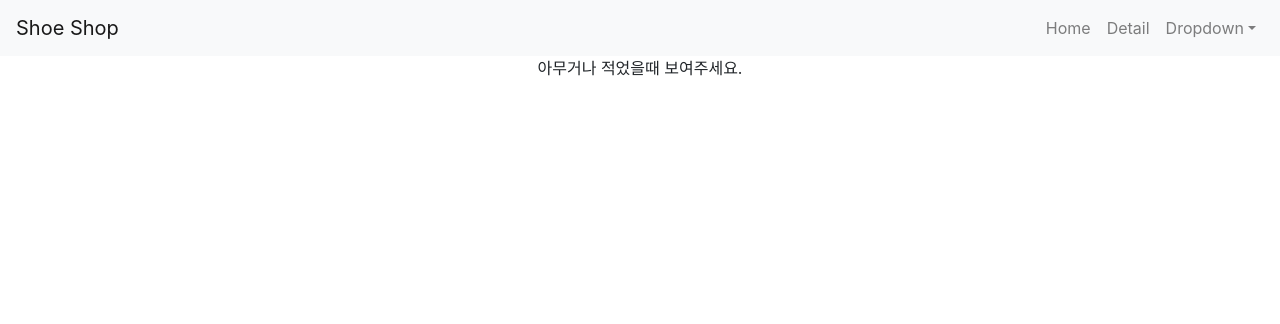
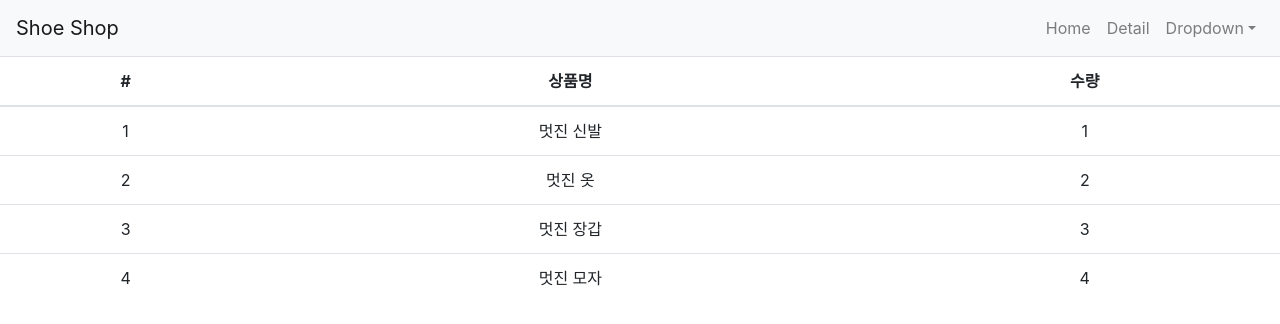
Before and after one commit to DoGeol/react_study, a React (Create React App) app in the folder shop/: page /cart in a window 1280 px wide. Shown: the top 324 px of the page. Built offline with nearby package versions, Linux system fonts and the light colour scheme.

Commit message:
[Feat] Update Redux - 01
- package.json : redux, react-redux 추가
- 기본 사용 방법 추가

```diff
--- a/shop/package.json
+++ b/shop/package.json
@@ -11,8 +11,10 @@
     "react": "^17.0.1",
     "react-bootstrap": "^1.4.0",
     "react-dom": "^17.0.1",
+    "react-redux": "^7.2.2",
     "react-router-dom": "^5.2.0",
     "react-scripts": "4.0.1",
+    "redux": "^4.0.5",
     "styled-components": "^5.2.1",
     "web-vitals": "^0.2.4"
   },
--- a/shop/src/App.js
+++ b/shop/src/App.js
@@ -5,6 +5,7 @@ import Data from './data.js';
 import Detail from './Detail';
 import {Link, Route, Switch} from 'react-router-dom';
 import Axios from 'axios';
+import Cart from "./Cart";
 
 export let stockContext = React.createContext();
 
@@ -74,6 +75,9 @@ function App() {
                         <Detail shoes={shoes} stock={stock} setStock={setStock}/>
                     </stockContext.Provider>
                 </Route>
+                <Route path="/cart">
+                    <Cart/>
+                </Route>
                 <Route path="/:id">
                     <div>아무거나 적었을때 보여주세요.</div>
                 </Route>
--- /dev/null
+++ b/shop/src/Cart.js
@@ -0,0 +1,42 @@
+import React from 'react';
+import {Table} from 'react-bootstrap';
+import {connect} from "react-redux";
+
+function Cart(props) {
+    return (
+        <div>
+            <Table responsive="md">
+                <thead>
+                <tr>
+                    <th>#</th>
+                    <th>상품명</th>
+                    <th>수량</th>
+                </tr>
+                </thead>
+                <tbody>
+                {
+                    props.state.map((val, idx) => {
+                        return (
+                            <tr key={idx}>
+                                <td>{val.id + 1}</td>
+                                <td>{val.name}</td>
+                                <td>{val.quantity}</td>
+                            </tr>
+                        )
+                    })
+                }
+                </tbody>
+            </Table>
+        </div>
+    )
+}
+
+function getState(state) {
+    return {
+        state: state
+    }
+}
+
+export default connect(getState)(Cart);
+
+// export default Cart;
--- a/shop/src/index.js
+++ b/shop/src/index.js
@@ -5,11 +5,22 @@ import App from './App';
 import reportWebVitals from './reportWebVitals';
 
 import {BrowserRouter} from "react-router-dom";
+import {Provider} from 'react-redux';
+import {createStore} from "redux";
+
+let store = createStore(() => {
+    return [{id: 0, name: '멋진 신발', quantity: 1}
+        , {id: 1, name: '멋진 옷', quantity: 2}
+        , {id: 2, name: '멋진 장갑', quantity: 3}
+        , {id: 3, name: '멋진 모자', quantity: 4}];
+});
 
 ReactDOM.render(
     <React.StrictMode>
         <BrowserRouter>
-            <App/>
+            <Provider store={store}>
+                <App/>
+            </Provider>
         </BrowserRouter>
     </React.StrictMode>,
     document.getElementById('root')
```
Also changed, not shown: 2 other files (tests, documents, lock files or other folders).
